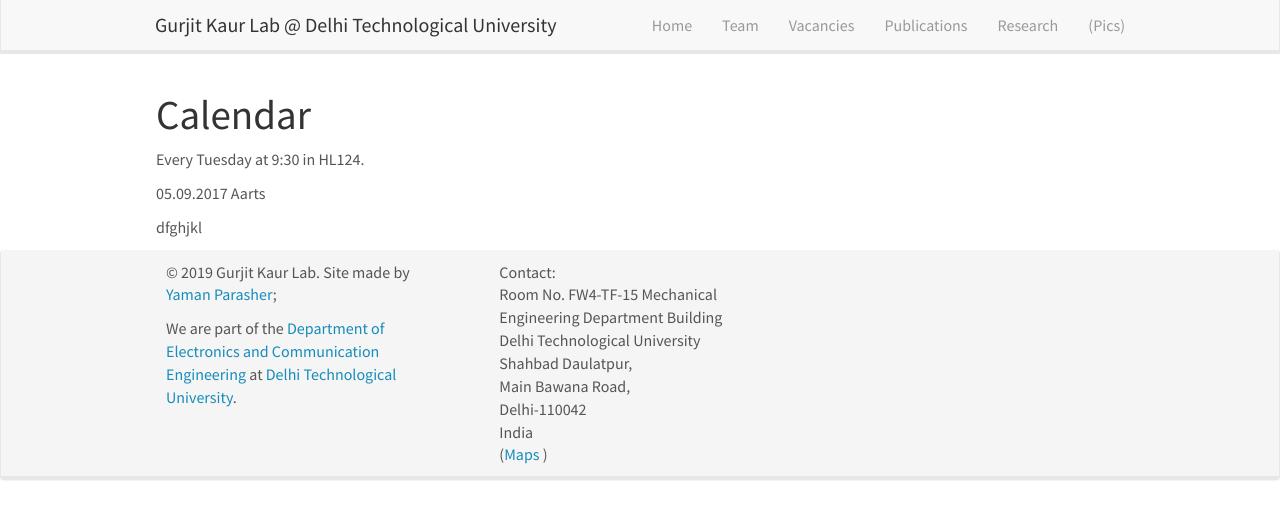
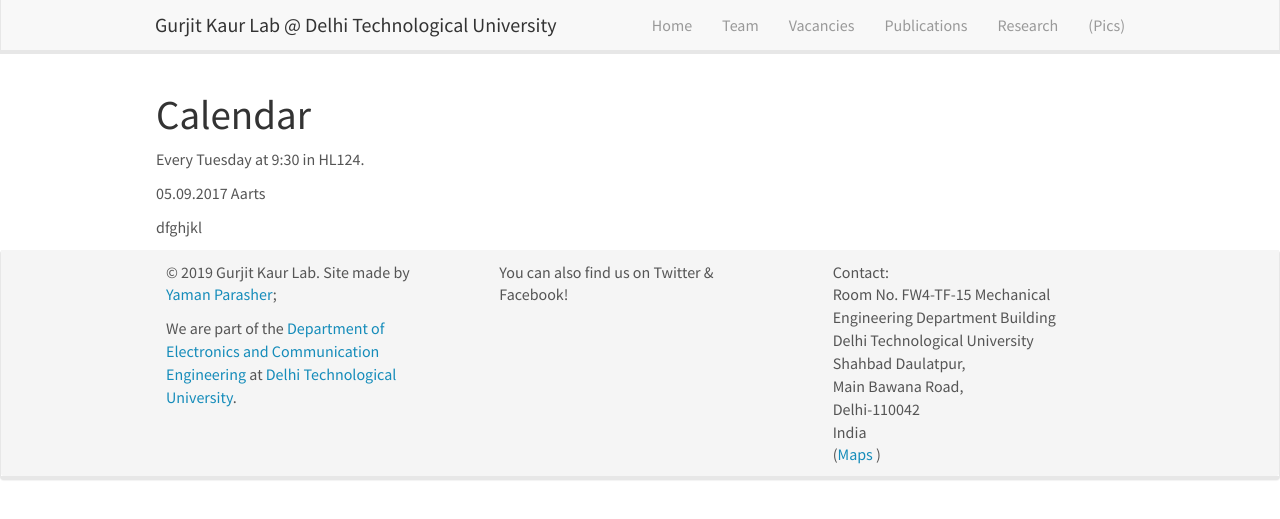
Before and after one commit to guritkaurlab/guritkaurlab.github.io, a Jekyll site: the page built from _pages/mini_lecture_series.md, in a window 1280 px wide. Shown: the top 519 px of the page. Built offline with Jekyll 4.4.1, drawn with Linux system fonts in a browser that asks for light colours; nearby versions of some CDN libraries.

Commit message:
Update footer.html

```diff
--- a/_includes/footer.html
+++ b/_includes/footer.html
@@ -4,14 +4,15 @@
 	  <div class="row">
 		<div class="col-sm-4">
 
-		  <p>&copy 2019 Gurjit Kaur Lab. Site made by <a href="https://www.linkedin.com/in/yaman-parasher-944a0351/">Yaman Parasher</a>;
+		  <p>&copy 2019 Gurjit Kaur Lab.
+			  Site made by <a href="https://www.linkedin.com/in/yaman-parasher-944a0351/">Yaman Parasher</a>;
               <p>We are part of the <a href="http://www.dtu.ac.in/Web/Departments/Electronics/faculty/">Department of Electronics and Communication Engineering</a> at <a href="http://www.dtu.ac.in/">Delhi Technological University</a>.</p>
 
 
-		   <p>  </p><p>
-
-
 		</div>
+		  <div class="col-sm-4">
+			  <p> You can also find us on Twitter & Facebook!</p>
+			  </div>
 
 		<div class="col-sm-4">
 		  Contact:<br />
```
